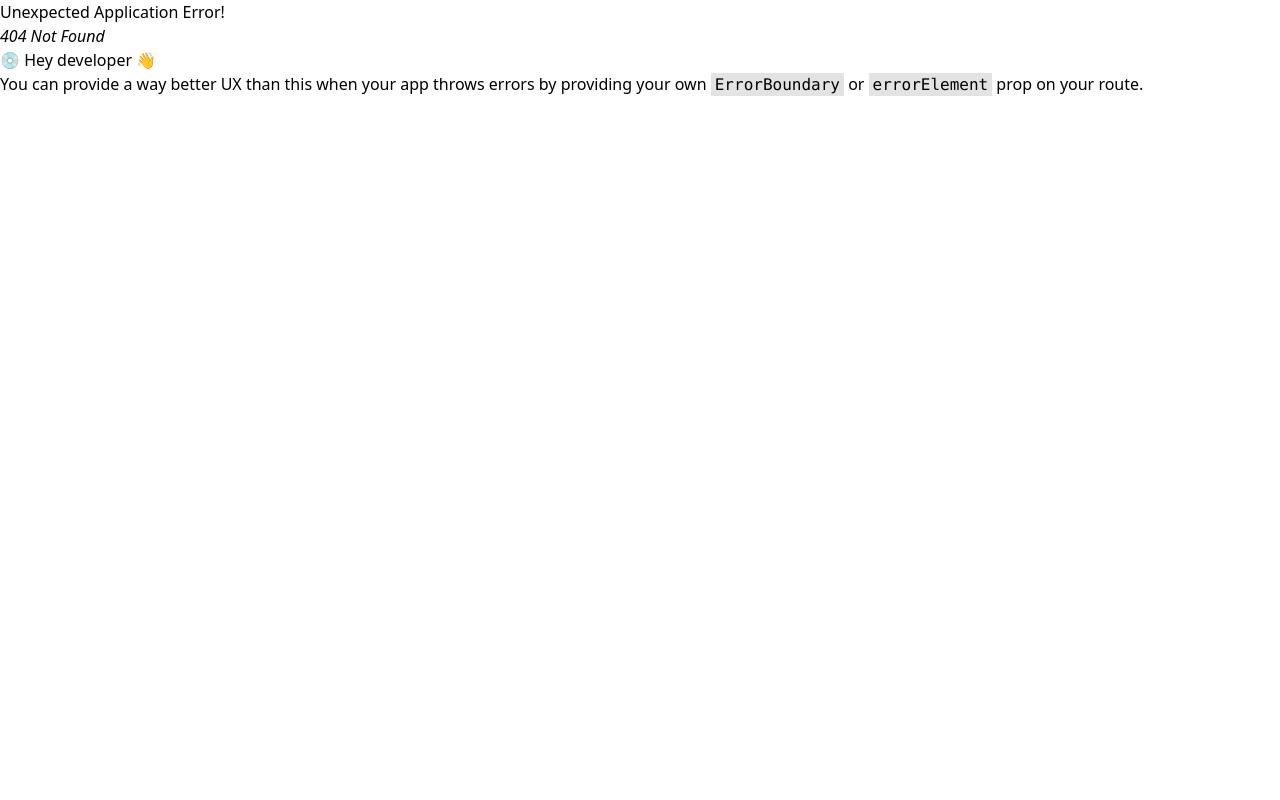
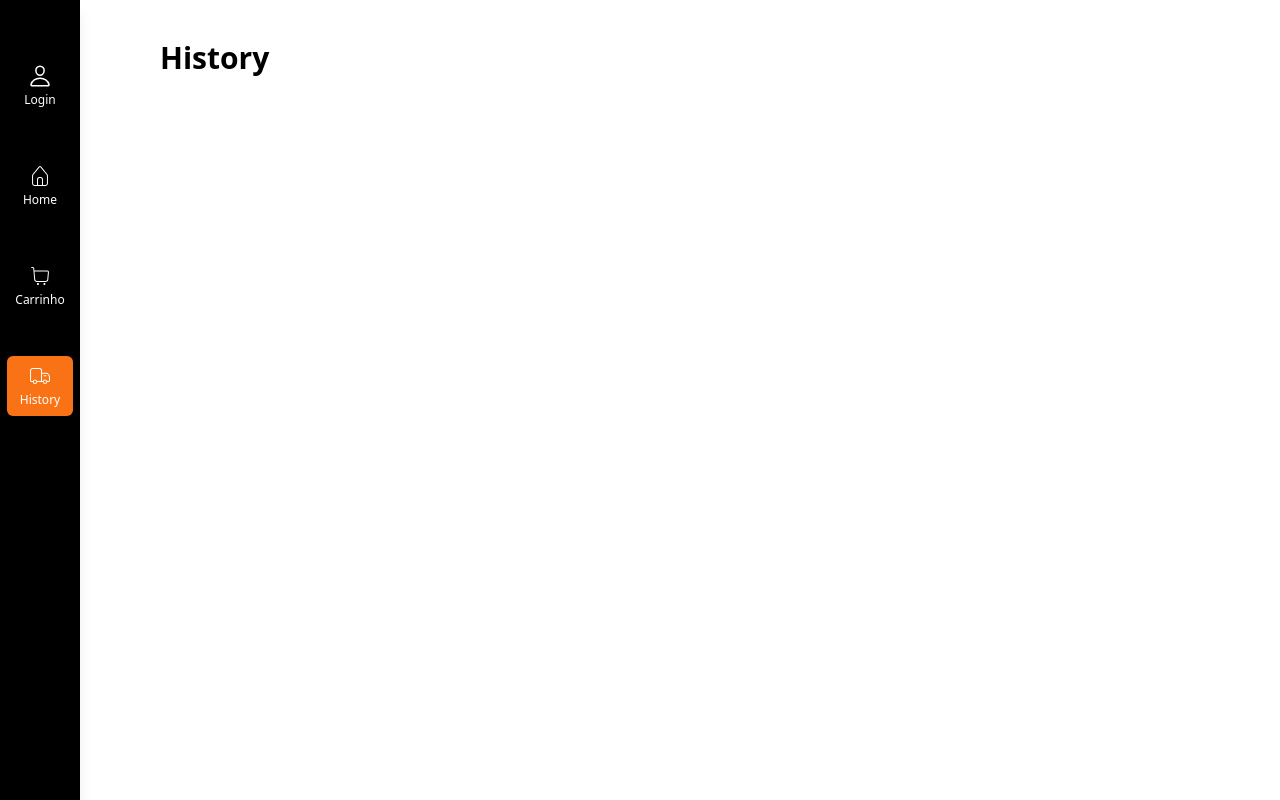
Before and after one commit to joaogabrielcastro/Rental_services, a React (Vite) app in the folder frontend/: page /history in a window 1280 px wide. Before the commit this address had no page. Built offline with nearby package versions, Linux system fonts and the light colour scheme.

Commit message:
add History page and remove Allocation page from the project

```diff
--- a/frontend/src/App.jsx
+++ b/frontend/src/App.jsx
@@ -3,10 +3,11 @@ import { Home } from "./pages/Home";
 import { Cart } from "./pages/Cart";
 import { Login } from "./pages/Login";
 import { Admin } from "./pages/Admin";
+import { History } from "./pages/History.jsx";
 import Sidebar from "./components/sidebar";
 import { ToastContainer } from "react-toastify";
 import "react-toastify/dist/ReactToastify.css";
-import { Allocation } from "./pages/Allocation.jsx";
+
 import {
   createBrowserRouter,
   createRoutesFromElements,
@@ -69,6 +70,7 @@ function App() {
         />
         <Route path="login" element={<Login />} />
         <Route path="admin" element={<PrivateAdminRoute />} />
+        <Route path="history" element={<History />} />
       </Route>
     )
   );
--- a/frontend/src/components/sidebar.jsx
+++ b/frontend/src/components/sidebar.jsx
@@ -4,12 +4,14 @@ import { CiShoppingCart, CiHome } from "react-icons/ci";
 import { GrUserAdmin } from "react-icons/gr";
 import { NavLink } from "react-router-dom";
 import { useAuth } from "../contexts/AuthContext";
+import { CiDeliveryTruck } from "react-icons/ci";
 
 const Sidebar = () => {
   const menuItems = [
     { to: "/login", icon: <IoPersonOutline size={24} />, label: "Login" },
     { to: "/", icon: <CiHome size={24} />, label: "Home" },
     { to: "/cart", icon: <CiShoppingCart size={24} />, label: "Carrinho" },
+    { to: "/History", icon: <CiDeliveryTruck size={24} />, label: "History" },
     ...(useAuth().role === "admin"
       ? [{ to: "/admin", icon: <GrUserAdmin size={24} />, label: "Admin" }]
       : []),
--- a/frontend/src/pages/Allocation.jsx
+++ /dev/null
@@ -1,21 +0,0 @@
-import React from "react";
-import { useAuth } from "../contexts/AuthContext";
-import { Navigate } from "react-router-dom";
-
-const Allocation = () => {
-  const { role } = useAuth();
-
-  // Verifica se o usuário é admin
-  if (role !== "user") {
-      return <Navigate to="/login" replace />;
-
-    }
-      return (
-      <div>
-        {/* Allocation page content goes here */}
-        Allocation Page
-      </div>
-    );
-  };
-
-  export  { Allocation };
--- /dev/null
+++ b/frontend/src/pages/History.jsx
@@ -0,0 +1,13 @@
+import React from "react";
+
+function History() {
+  return (
+    <div className="flex">
+      <div className="ml-[80px]">
+        <h1 className="text-3xl font-bold text-center mt-10">History</h1>
+      </div>
+    </div>
+  );
+}
+
+export { History };
```
